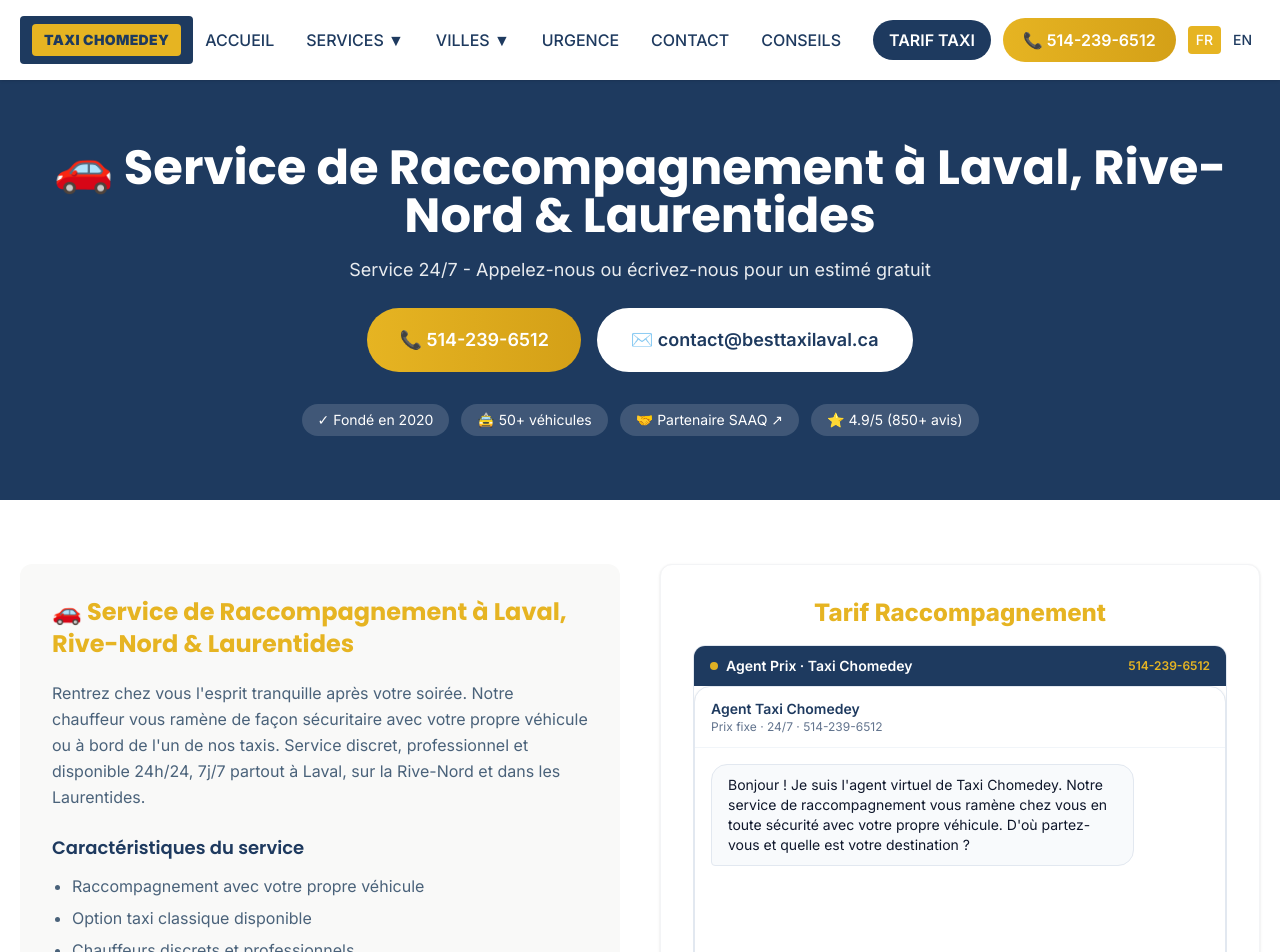
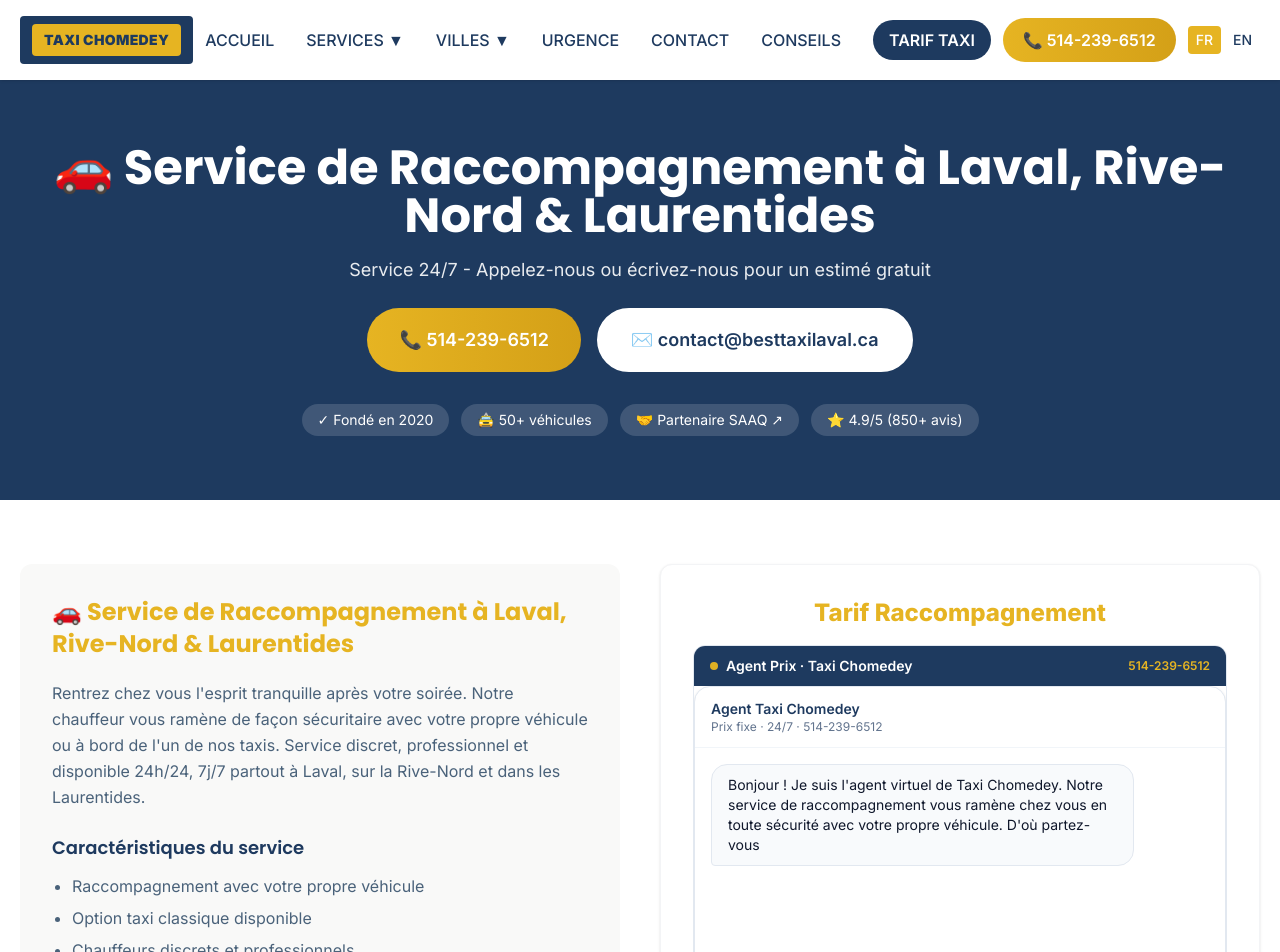
Before and after one commit to john760300-sketch/taxi-laval-nextjs, a Next.js app: page /fr/raccompagnement in a window 1280 px wide. Shown: the top 952 px of the page. Built offline with nearby package versions, Linux system fonts and the light colour scheme.

Commit message:
fix: raccompagnement welcome message — only ask 'D'où partez-vous'
Removed 'et quelle est votre destination' from the welcome message.
Agent now only asks for pickup point, then asks for destination in the
next message (one question at a time).

```diff
--- a/src/app/en/drive-home-service/page.tsx
+++ b/src/app/en/drive-home-service/page.tsx
@@ -81,7 +81,7 @@
         priceLabel="Drive-Home Rate"
         faqs={faqs}
         showAgent={true}
-        welcomeMessage="Hello! I'm the virtual agent of Taxi Chomedey. Our drive-home service gets you home safely in your own vehicle. Where are you starting from and what is your destination?"
+        welcomeMessage="Hello! I'm the virtual agent of Taxi Chomedey. Our drive-home service gets you home safely in your own vehicle. Where are you starting from?"
       />
     </>
   );
--- a/src/app/fr/raccompagnement/page.tsx
+++ b/src/app/fr/raccompagnement/page.tsx
@@ -84,7 +84,7 @@
         priceLabel="Tarif Raccompagnement"
         faqs={faqs}
         showAgent={true}
-        welcomeMessage="Bonjour ! Je suis l'agent virtuel de Taxi Chomedey. Notre service de raccompagnement vous ramène chez vous en toute sécurité avec votre propre véhicule. D'où partez-vous et quelle est votre destination ?"
+        welcomeMessage="Bonjour ! Je suis l'agent virtuel de Taxi Chomedey. Notre service de raccompagnement vous ramène chez vous en toute sécurité avec votre propre véhicule. D'où partez-vous"
       />
     </>
   );
```
